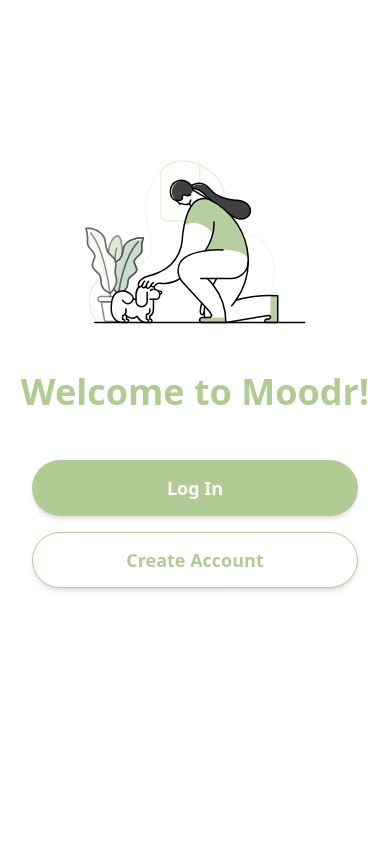
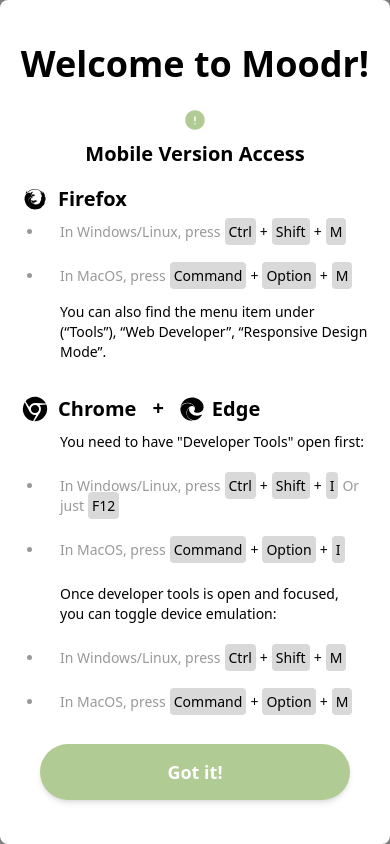
Before and after one commit to bachdumpling/moodr, a Next.js app: page / in a window 390 px wide. Built offline with nearby package versions, Linux system fonts and the light colour scheme.

Commit message:
mobile access screen

```diff
--- a/components/CheckinPage4.js
+++ b/components/CheckinPage4.js
@@ -40,9 +40,10 @@
             onChange={(e) => {
               setHeartRate(e.target.value);
             }}
-            type="text"
+            type="number"
             required
-            className="w-[4.5rem] h-9 bg-gray-100 appearance-none rounded py-2 pl-4 pr-2 text-gray-700 focus:border-[#ee7b69] focus:outline-none focus:border"
+            placeholder="BPM"
+            className="w-[4rem] h-9 bg-gray-100 appearance-none rounded py-2 pl-4 pr-2 text-gray-700 focus:border-[#ee7b69] focus:outline-none focus:border placeholder:text-right text-sm"
           />
         </div>
 
@@ -59,9 +60,10 @@
             onChange={(e) => {
               setWristTemp(e.target.value);
             }}
-            type="text"
+            type="number"
             required
-            className="w-[4.5rem] h-9 bg-gray-100 appearance-none rounded py-2 pl-4 pr-2 text-gray-700 focus:border-[#ee7b69] focus:outline-none focus:border"
+            placeholder="°F"
+            className="w-[4rem] h-9 bg-gray-100 appearance-none rounded py-2 pl-4 pr-2 text-gray-700 focus:border-[#ee7b69] focus:outline-none focus:border placeholder:text-right text-sm"
           />
         </div>
       </div>
--- a/components/Welcome.js
+++ b/components/Welcome.js
@@ -1,9 +1,15 @@
 import Image from "next/image";
 import MoodFinderLandingPage from "../asset/MoodFinderLandingPage.svg";
-import React from "react";
+import React, { useState } from "react";
 import Link from "next/link";
+import { DiFirefox } from "react-icons/di";
+import { AiFillChrome } from "react-icons/ai";
+import { FaEdge } from "react-icons/fa";
+import { ExclamationCircleIcon } from "@heroicons/react/24/solid";
 
 function Welcome() {
+  const [popup, setPopup] = useState(true);
+
   const viewInMobileClick = () => {
     const event = new KeyboardEvent("keydown", {
       code: "KeyM",
@@ -31,10 +37,13 @@
             <p className="text-4xl text-[#B0CB93] font-bold">
               Welcome to Moodr!
             </p>
+            <p className="px-8 mt-4 text-[#999999] font-light">
+            Moodr combines your vital informations and answers to generate your current mood!
+            </p>
           </div>
         </div>
 
-        <div className="px-8 pt-10">
+        <div className="px-8 mt-4">
           <Link href="/login">
             <div className="flex justify-between py-2 bg-[#FFFFFF]">
               <button className="rounded-full w-full h-14 bg-[#B0CB93] text-white font-bold text-lg shadow-md">
@@ -49,8 +58,176 @@
               </button>
             </div>
           </Link>
+          <button onClick={() => setPopup(true)}
+          className="w-full text-center text-[#B0CB93] hover:underline">
+            <div className="py-2 bg-[#FFFFFF]">View Mobile Version</div>
+          </button>
         </div>
       </div>
+
+      {popup && (
+        <div className="fixed top-0 left-0 w-screen h-screen bg-black bg-opacity-50 z-50 flex justify-center items-center">
+          <div className="w-full h-screen md:w-[550px] md:h-[800px] bg-white rounded-lg flex flex-col justify-center items-center">
+            <div className="flex flex-col justify-center items-center">
+              <p className="text-4xl font-bold">Welcome to Moodr!</p>
+              <div className="flex flex-col justify-center items-center mt-6 space-y-2">
+                <ExclamationCircleIcon className="h-6 w-6 text-[#B0CB93]" />
+                <h1 className="font-semibold text-xl">Mobile Version Access</h1>
+              </div>
+            </div>
+            <div className=" w-full p-4">
+              <div className="font-bold text-xl flex items-center ml-1">
+                <DiFirefox className="text-3xl mr-2" />
+                <p>Firefox</p>
+              </div>
+              <div className="">
+                <ul className="text-[#999999] list-disc pl-7 py-2 space-y-6">
+                  <li className="text-sm pl-4">
+                    In Windows/Linux, press
+                    <span className="text-black">
+                      <span className=" bg-[#D9D9D9] p-1 mx-1 rounded-[4px] text-center">
+                        Ctrl
+                      </span>
+                      +
+                      <span className=" bg-[#D9D9D9] p-1 mx-1 rounded-[4px] text-center">
+                        Shift
+                      </span>
+                      +
+                      <span className=" bg-[#D9D9D9] p-1 mx-1 rounded-[4px]">
+                        M
+                      </span>
+                    </span>
+                  </li>
+                  <li className="text-sm pl-4">
+                    In MacOS, press
+                    <span className="text-black">
+                      <span className=" bg-[#D9D9D9] p-1 mx-1 rounded-[4px] text-center">
+                        Command
+                      </span>
+                      +
+                      <span className=" bg-[#D9D9D9] p-1 mx-1 rounded-[4px] text-center">
+                        Option
+                      </span>
+                      +
+                      <span className=" bg-[#D9D9D9] p-1 mx-1 rounded-[4px]">
+                        M
+                      </span>
+                    </span>
+                  </li>
+                </ul>
+                <p className="pl-11 pt-2 text-sm">
+                  You can also find the menu item under (“Tools”), “Web
+                  Developer”, “Responsive Design Mode”.
+                </p>
+              </div>
+            </div>
+
+            <div className=" w-full p-4">
+              <div className="flex ">
+                <div className="font-bold text-xl flex items-center">
+                  <AiFillChrome className="text-3xl mr-2 ml-1" />
+                  <p>Chrome</p>
+                </div>
+                <span className="font-semibold text-xl mx-4">+</span>
+                <div className="font-bold text-xl flex items-center">
+                  <FaEdge className="text-2xl mr-2" />
+                  <p>Edge</p>
+                </div>
+              </div>
+              <div className="text-sm space-y-4">
+                <p className="pl-11 pt-2">
+                  You need to have "Developer Tools" open first:
+                </p>
+                <ul className="text-[#999999] list-disc pl-7 py-2 space-y-6">
+                  <li className="pl-4">
+                    In Windows/Linux, press
+                    <span className="text-black">
+                      <span className=" bg-[#D9D9D9] p-1 mx-1 rounded-[4px] text-center">
+                        Ctrl
+                      </span>
+                      +
+                      <span className=" bg-[#D9D9D9] p-1 mx-1 rounded-[4px] text-center">
+                        Shift
+                      </span>
+                      +
+                      <span className=" bg-[#D9D9D9] p-1 mx-1 rounded-[4px]">
+                        I
+                      </span>
+                    </span>
+                    Or just
+                    <span className="text-black bg-[#D9D9D9] p-1 mx-1 rounded-[4px]">
+                      F12
+                    </span>
+                  </li>
+                  <li className="text-sm pl-4">
+                    In MacOS, press
+                    <span className="text-black">
+                      <span className=" bg-[#D9D9D9] p-1 mx-1 rounded-[4px] text-center">
+                        Command
+                      </span>
+                      +
+                      <span className=" bg-[#D9D9D9] p-1 mx-1 rounded-[4px] text-center">
+                        Option
+                      </span>
+                      +
+                      <span className=" bg-[#D9D9D9] p-1 mx-1 rounded-[4px]">
+                        I
+                      </span>
+                    </span>
+                  </li>
+                </ul>
+                <p className="pl-11 pr-6">
+                  Once developer tools is open and focused, you can toggle
+                  device emulation:
+                </p>
+                <ul className="text-[#999999] list-disc pl-7 py-2 space-y-6">
+                  <li className="pl-4">
+                    In Windows/Linux, press
+                    <span className="text-black">
+                      <span className=" bg-[#D9D9D9] p-1 mx-1 rounded-[4px] text-center">
+                        Ctrl
+                      </span>
+                      +
+                      <span className=" bg-[#D9D9D9] p-1 mx-1 rounded-[4px] text-center">
+                        Shift
+                      </span>
+                      +
+                      <span className=" bg-[#D9D9D9] p-1 mx-1 rounded-[4px]">
+                        M
+                      </span>
+                    </span>
+                  </li>
+                  <li className="text-sm pl-4">
+                    In MacOS, press
+                    <span className="text-black">
+                      <span className=" bg-[#D9D9D9] p-1 mx-1 rounded-[4px] text-center">
+                        Command
+                      </span>
+                      +
+                      <span className=" bg-[#D9D9D9] p-1 mx-1 rounded-[4px] text-center">
+                        Option
+                      </span>
+                      +
+                      <span className=" bg-[#D9D9D9] p-1 mx-1 rounded-[4px]">
+                        M
+                      </span>
+                    </span>
+                  </li>
+                </ul>
+              </div>
+            </div>
+
+            <div className="w-full flex justify-between mt-2 px-10 bg-[#FFFFFF]">
+              <button
+                onClick={() => setPopup(false)}
+                className="rounded-full w-full h-14 bg-[#B0CB93] text-white font-bold text-lg shadow-md"
+              >
+                Got it!
+              </button>
+            </div>
+          </div>
+        </div>
+      )}
     </>
   );
 }
--- a/package.json
+++ b/package.json
@@ -22,6 +22,7 @@
     "next-auth": "^4.18.8",
     "react": "18.2.0",
     "react-dom": "18.2.0",
+    "react-icons": "^4.7.1",
     "react-ios-switch": "^0.1.19",
     "recoil": "^0.7.6",
     "tailwind-scrollbar-hide": "^1.1.7",
--- a/styles/globals.css
+++ b/styles/globals.css
@@ -4,10 +4,21 @@
 
 @layer components {
   .auth-field {
-    @apply lowercase placeholder:capitalize rounded-[10px] border text-black focus:border-[#B0CB93] focus:outline-none w-full h-12 placeholder:text-slate-300 px-4 pl-12
+    @apply lowercase placeholder:capitalize rounded-[10px] border text-black focus:border-[#B0CB93] focus:outline-none w-full h-12 placeholder:text-slate-300 px-4 pl-12;
   }
 
   .checkin-btn {
-    @apply rounded-full w-full h-14 text-white font-bold text-lg shadow-sm
+    @apply rounded-full w-full h-14 text-white font-bold text-lg shadow-sm;
   }
 }
+
+@layer base {
+  input[type="number"]::-webkit-inner-spin-button,
+  input[type="number"]::-webkit-outer-spin-button {
+    -webkit-appearance: none;
+    margin: 0;
+  }
+  input[type="number"] {
+    -moz-appearance: textfield;
+  }
+}
```
Also changed, not shown: components/CheckinPage3.js (+5 -5 lines), 1 other file (tests, documents, lock files or other folders).
